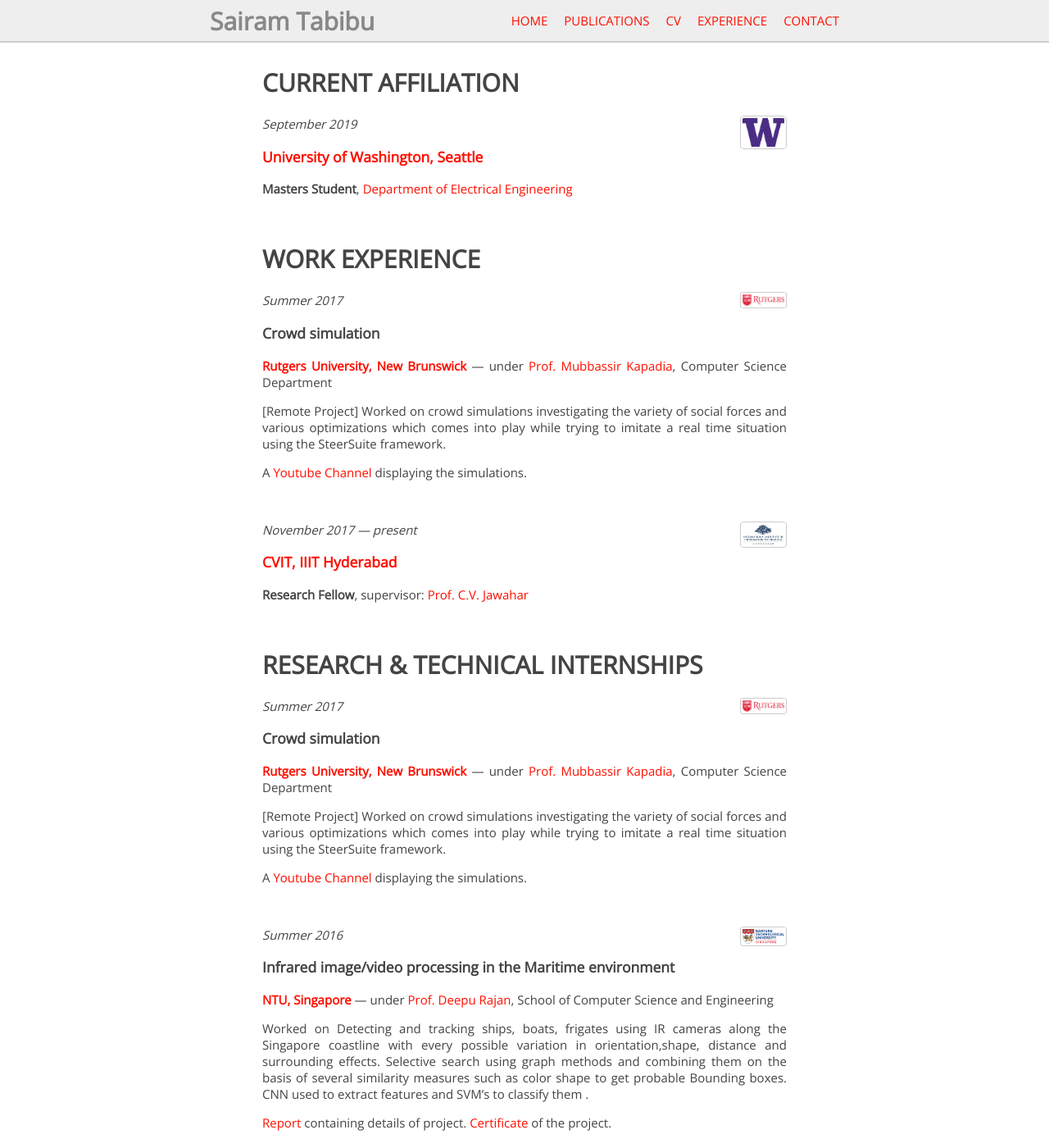
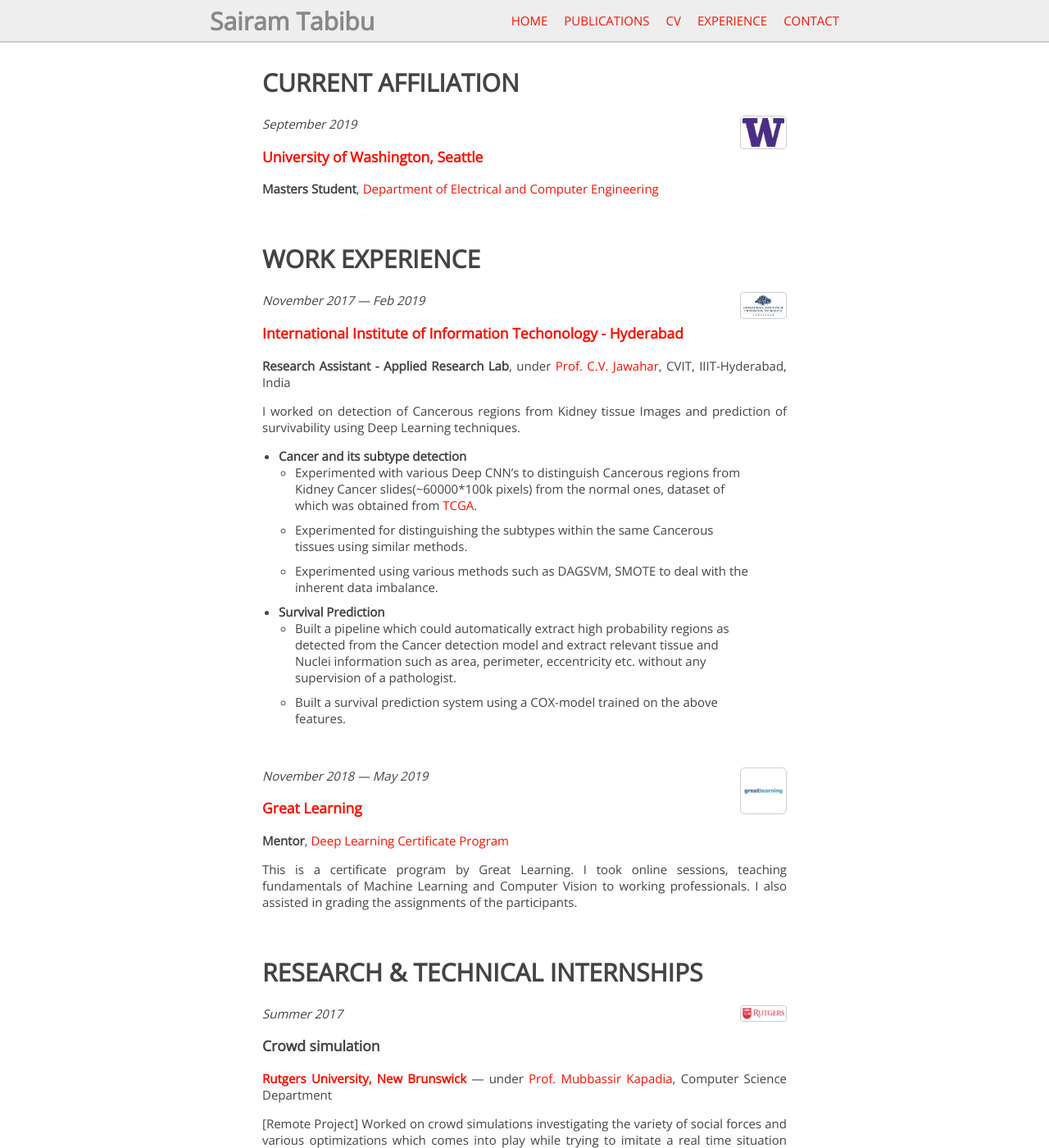
Before and after one commit to tabibusairam/tabibusairam.github.io, a Jekyll site: the page built from _pages/experience.md, in a window 1280 px wide and 1400 px high. Shown: the whole window at 82% size. Built offline with Jekyll 4.4.1, drawn with Linux system fonts in a browser that asks for light colours; nearby versions of some CDN libraries.

Commit message:
bluh bluh

```diff
--- a/_pages/experience.md
+++ b/_pages/experience.md
@@ -13,7 +13,7 @@ _September 2019_
 
 ### [University of Washington, Seattle](https://www.washington.edu/){:target="_blank"}
 
-**Masters Student**, [Department of Electrical Engineering](https://www.ece.uw.edu/){:target="_blank"}
+**Masters Student**, [Department of Electrical and Computer Engineering](https://www.ece.uw.edu/){:target="_blank"}
 
 <br />
 
@@ -23,29 +23,42 @@ _September 2019_
 
 # WORK EXPERIENCE
 
-[<img class="experience-picture" src="{{site.url}}{{site.baseurl}}/images/experience/rutgers.png">](https://www.rutgers.edu/){:target="_blank"}
 
-_Summer 2017_
+[<img class="experience-picture" src="{{site.url}}{{site.baseurl}}/images/experience/iiit.png">](http://cvit.iiit.ac.in/){:target="_blank"}
 
-### Crowd simulation
+_November 2017 --- Feb 2019_
 
-[**Rutgers University, New Brunswick**](https://www.rutgers.edu/) --- under [Prof. Mubbassir Kapadia](https://www.cs.rutgers.edu/~mk1353/){:target="_blank"},  Computer Science Department
+### [International Institute of Information Techonology - Hyderabad](http://cvit.iiit.ac.in/){:target="_blank"}
 
-[Remote Project] Worked on crowd simulations investigating the variety of social forces and various optimizations which comes into play while trying to imitate a real time situation using the SteerSuite framework.
+**Research Assistant - Applied Research Lab**, under [Prof. C.V. Jawahar](https://faculty.iiit.ac.in/~jawahar/){:target="_blank"}, CVIT, IIIT-Hyderabad, India
 
-A [Youtube Channel](https://www.youtube.com/channel/UCYEGmH0plrYfEzMd-i3B9HA/videos?sort=dd&view=0&shelf_id=0&view_as=subscriber){:target="_blank"} displaying the simulations.
+I worked on detection of Cancerous regions from Kidney tissue Images and prediction of survivability using Deep Learning techniques.
+
+- **Cancer and its subtype detection**
+    - Experimented with various Deep CNN's to distinguish Cancerous regions from Kidney Cancer slides(~60000*100k pixels) from the normal ones, dataset of which was obtained from [TCGA](https://portal.gdc.cancer.gov/legacy-archive/search/f){:target="_blank"}.
+    - Experimented for distinguishing the subtypes within the same Cancerous tissues using similar methods.
+    - Experimented using various methods such as DAGSVM, SMOTE to deal with the inherent data imbalance.
+
+- **Survival Prediction**
+    - Built a pipeline which could automatically extract high probability regions as detected from the Cancer detection model and extract relevant tissue and Nuclei information such as area, perimeter, eccentricity etc. without any supervision of a pathologist.
+    - Built a survival prediction system using a COX-model trained on the above features.
 
 <br />
 
-[<img class="experience-picture" src="{{site.url}}{{site.baseurl}}/images/experience/iiit.png">](http://cvit.iiit.ac.in/){:target="_blank"}
 
-_November 2017 --- present_
 
-### [CVIT, IIIT Hyderabad](http://cvit.iiit.ac.in/){:target="_blank"}
+[<img class="experience-picture" src="{{site.url}}{{site.baseurl}}/images/experience/gl.jpg">](https://www.greatlearning.in/){:target="_blank"}
 
-**Research Fellow**, supervisor: [Prof. C.V. Jawahar](https://faculty.iiit.ac.in/~jawahar/){:target="_blank"}
+_November 2018 --- May 2019_
+
+### [Great Learning](https://www.greatlearning.in/){:target="_blank"}
+
+**Mentor**, [Deep Learning Certificate Program](https://www.greatlearning.in/deep-learning-course){:target="_blank"}
+
+This is a certificate program by Great Learning. I took online sessions, teaching fundamentals of Machine Learning and Computer Vision to working professionals. I also assisted in grading the assignments of the participants.
 
 <br />
+
 
 
 # RESEARCH & TECHNICAL INTERNSHIPS
```
